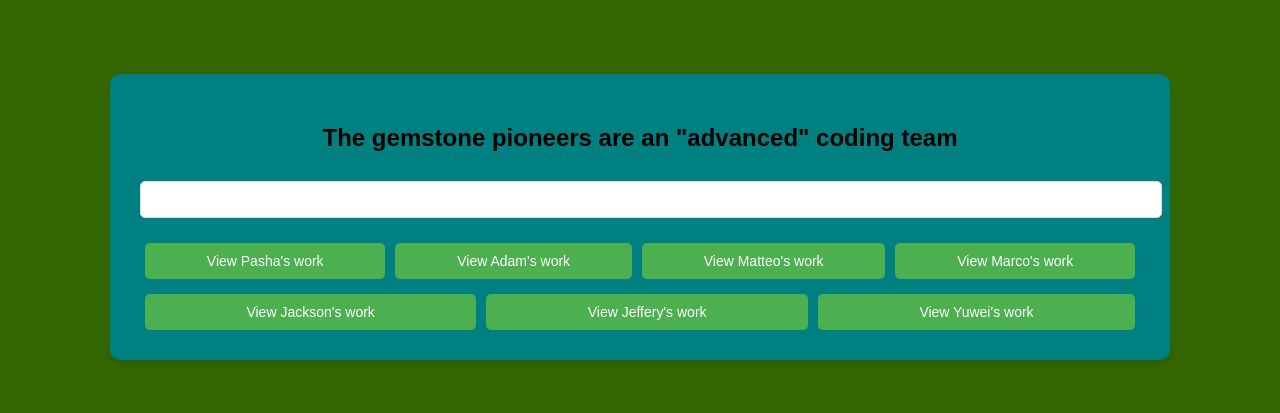
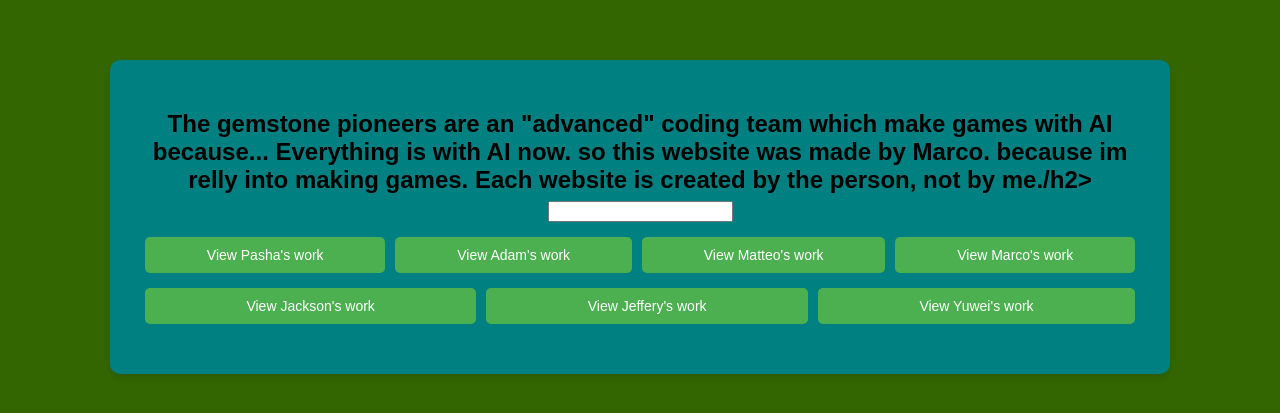
Before and after one commit to marcoroscioli/Gemstone-pioneers, a plain HTML site: page index.html in a window 1280 px wide. Shown: the part 183-596 px from the top of the page. Drawn offline with Linux system fonts and the light colour scheme.

Commit message:
Update index.html

```diff
--- a/index.html
+++ b/index.html
@@ -37,13 +37,7 @@
             text-align: center;
             width: 1000px;
         }
-        input {
-            width: 100%;
-            padding: 10px;
-            margin: 10px 0;
-            border: 1px solid #ddd;
-            border-radius: 5px;
-        }
+
         .button-group {
             display: flex;
             justify-content: space-between;
@@ -81,7 +75,7 @@
 </head>
 <body>
     <div class="container">
-        <h2>The gemstone pioneers are an "advanced" coding team</h2>
+        <h2>The gemstone pioneers are an "advanced" coding team which make games with AI because... Everything is with AI now. so this website was made by Marco. because im relly into making games. Each website is created by the person, not by me./h2>
         <input
             type="text"
             id="linkInput"
```
